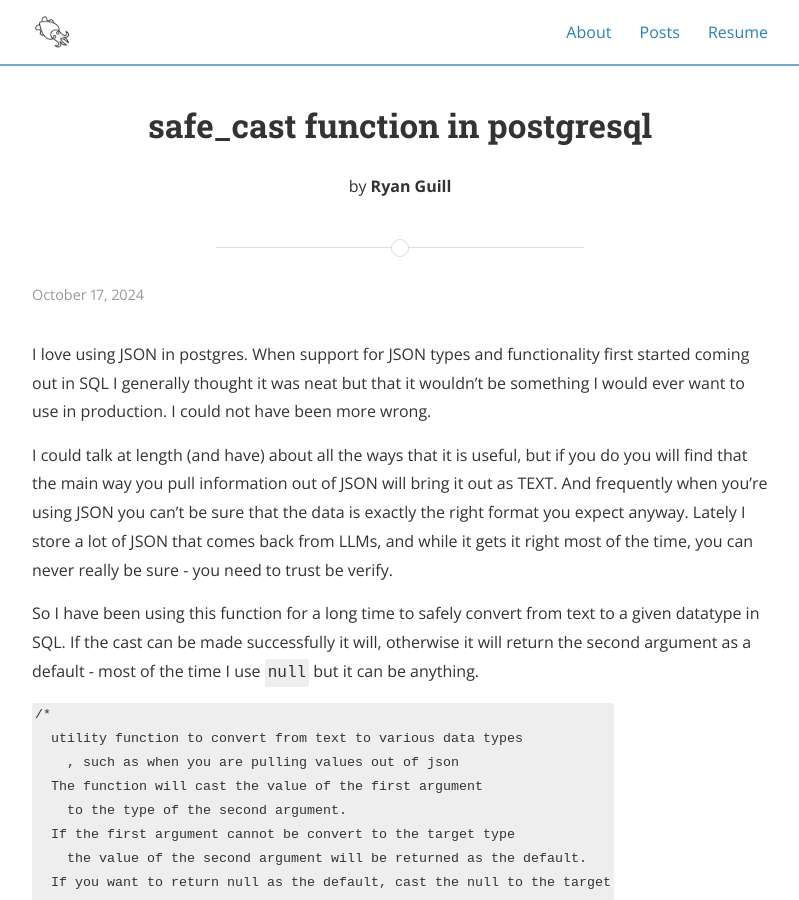
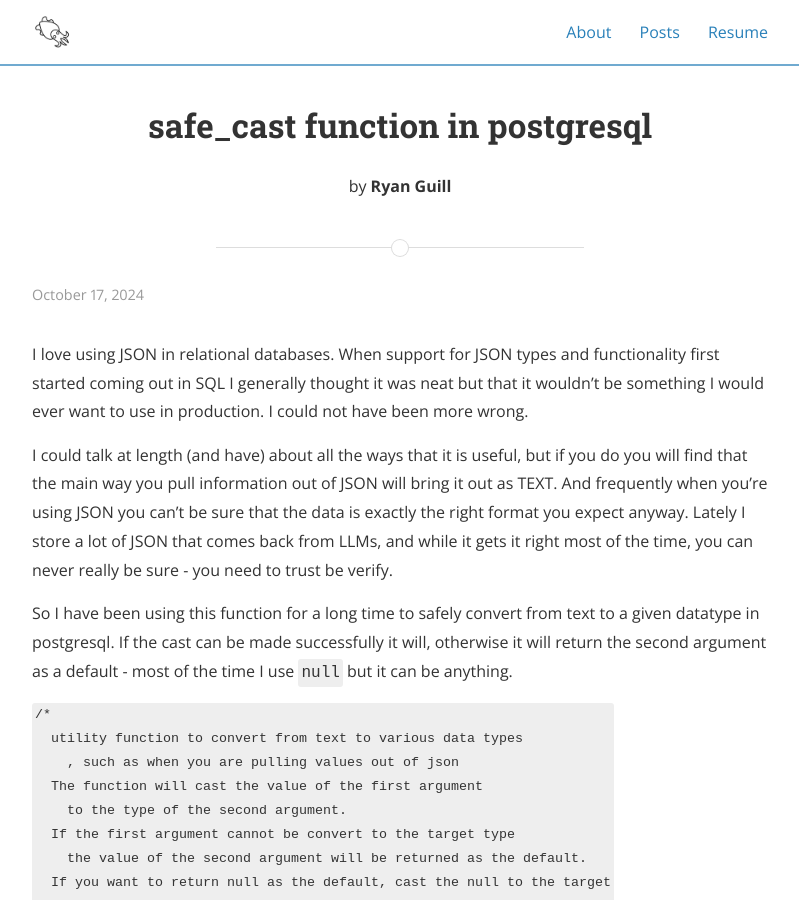
Before and after one commit to ryanguill/ryanguill.github.io, a Jekyll site: the page built from _posts/2024-10-19-postgres-safe-cast.md, in a window 1280 px wide and 900 px high. Shown: the whole window, without its empty margins (240-1039 px from the left). Built offline with Jekyll 4.4.1, drawn with Linux system fonts in a browser that asks for light colours; nearby versions of some CDN libraries; comment, search, counter and statistics services are not loaded; a style sheet for code colours, icons or effects is not loaded; some of the changed text lies outside the part shown.

Commit message:
tweaks and reworkding the postgres safe cast post

````diff
--- a/_posts/2024-10-19-postgres-safe-cast.md
+++ b/_posts/2024-10-19-postgres-safe-cast.md
@@ -6,11 +6,11 @@ author: Ryan Guill
 categories: postgresql sql
 tags:	postgresql sql
 ---
-I love using JSON in postgres. When support for JSON types and functionality first started coming out in SQL I generally thought it was neat but that it wouldn't be something I would ever want to use in production. I could not have been more wrong.
+I love using JSON in relational databases. When support for JSON types and functionality first started coming out in SQL I generally thought it was neat but that it wouldn't be something I would ever want to use in production. I could not have been more wrong.
 
 I could talk at length (and have) about all the ways that it is useful, but if you do you will find that the main way you pull information out of JSON will bring it out as TEXT. And frequently when you're using JSON you can't be sure that the data is exactly the right format you expect anyway. Lately I store a lot of JSON that comes back from LLMs, and while it gets it right most of the time, you can never really be sure - you need to trust be verify.
 
-So I have been using this function for a long time to safely convert from text to a given datatype in SQL. If the cast can be made successfully it will, otherwise it will return the second argument as a default - most of the time I use `null` but it can be anything.
+So I have been using this function for a long time to safely convert from text to a given datatype in postgresql. If the cast can be made successfully it will, otherwise it will return the second argument as a default - most of the time I use `null` but it can be anything.
 
 ```sql
 /*
````
Also changed, not shown: other parts of _posts/2024-10-19-postgres-safe-cast.md (+1 -1 lines).
